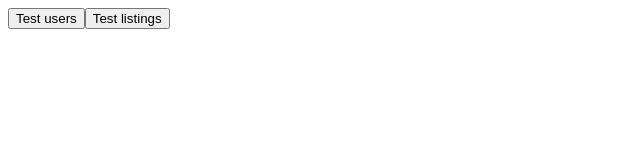
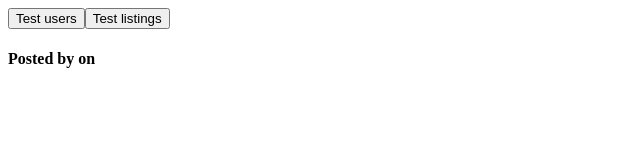
Before and after one commit to rrichardyu/sproul-store, a React (Create React App) app in the folder client/: page / in a window 1280 px wide. Shown: the top 160 px of the page, without its empty margins (0-640 px from the left). Built offline with nearby package versions, Linux system fonts and the light colour scheme; no server answers.

Commit message:
Create individual listing component

```diff
--- a/client/src/App.js
+++ b/client/src/App.js
@@ -1,3 +1,5 @@
+import Listing from "./components/Listing"
+
 const callUsersEndpoint = () => {
   fetch("/api/users").then((data) => {
     console.log(data)
@@ -16,6 +18,7 @@ function App() {
       <header className="App-header">
         <button onClick={callUsersEndpoint}>Test users</button>
         <button onClick={callListingsEndpoint}>Test listings</button>
+        <Listing id={5}></Listing>
       </header>
     </div>
   );
--- /dev/null
+++ b/client/src/components/Listing.js
@@ -0,0 +1,28 @@
+import { useEffect, useState } from 'react';
+
+export default function Listing({ id }) {
+    const [listing, setListing] = useState([]);
+
+    const getListing = async (id) => {
+        try {
+            const listingResponse = await fetch(`/api/listing/${id}`)
+            const listingJSON = await listingResponse.json()
+            console.log(listingJSON)
+            setListing(listingJSON)
+        } catch (err) {
+            console.err(err.message)
+        }
+    }
+
+    useEffect(() => {
+        getListing(id)
+    }, [id])
+
+    return (
+        <div>
+            <h3>{listing.title}</h3>
+            <h4>Posted by {listing.uid} on {listing.created_at}</h4>
+            <p>{listing.description}</p>
+        </div>
+    )
+}
```
